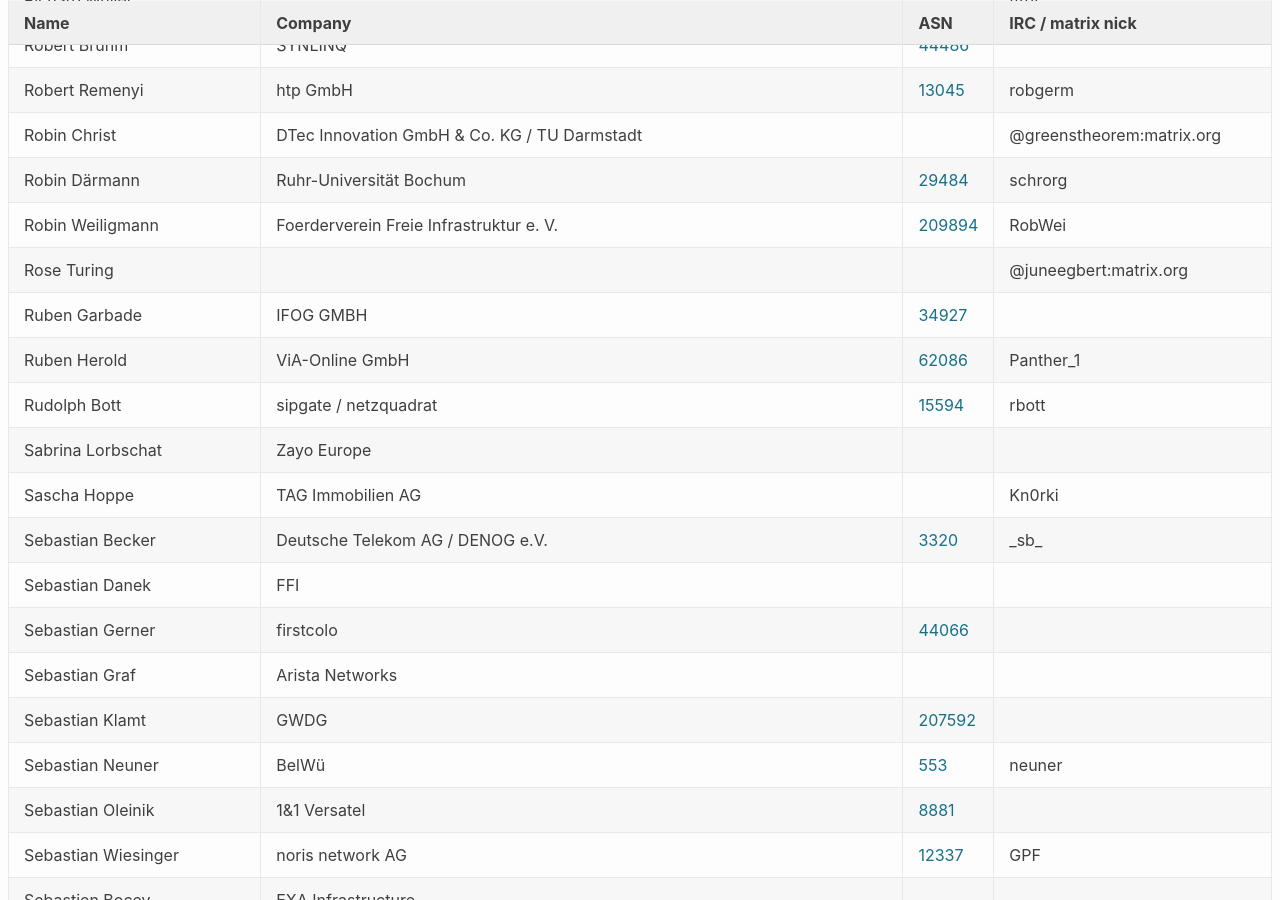
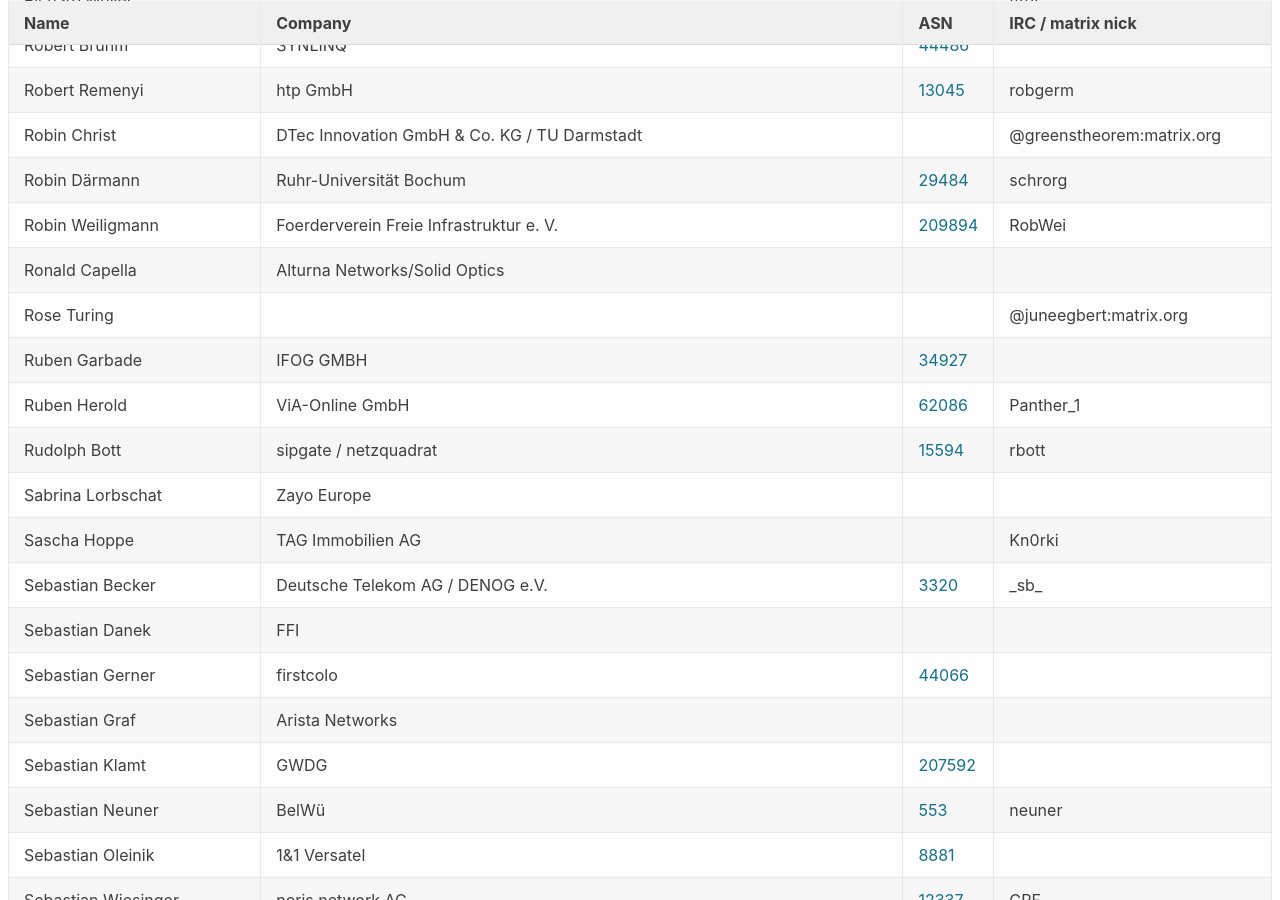
Before and after one commit to denog/pretix-attendeelist, a Jekyll site: the page built from denog17/index.markdown, in a window 1280 px wide and 900 px high, scrolled down 13024 px. Built offline with Jekyll 4.4.1, drawn with Linux system fonts in a browser that asks for light colours; some of the changed text lies outside the part shown.

Commit message:
Latest data: Fri Aug 29 14:10:47 UTC 2025

```diff
--- a/_data/attendees_denog17_onsite.json
+++ b/_data/attendees_denog17_onsite.json
@@ -1746,6 +1746,12 @@
     "asn": "209894"
   },
   {
+    "name": "Ronald Capella",
+    "company": "Alturna Networks/Solid Optics",
+    "irc": null,
+    "asn": null
+  },
+  {
     "name": "Rose Turing",
     "company": null,
     "irc": "@juneegbert:matrix.org",
@@ -2016,6 +2022,12 @@
     "asn": "6695"
   },
   {
+    "name": "Torsten Peuckert",
+    "company": "Alturna Networks/Solid Optics",
+    "irc": null,
+    "asn": null
+  },
+  {
     "name": "Ulf Kieber",
     "company": "xoo networks consulting",
     "irc": "kieber",
```
